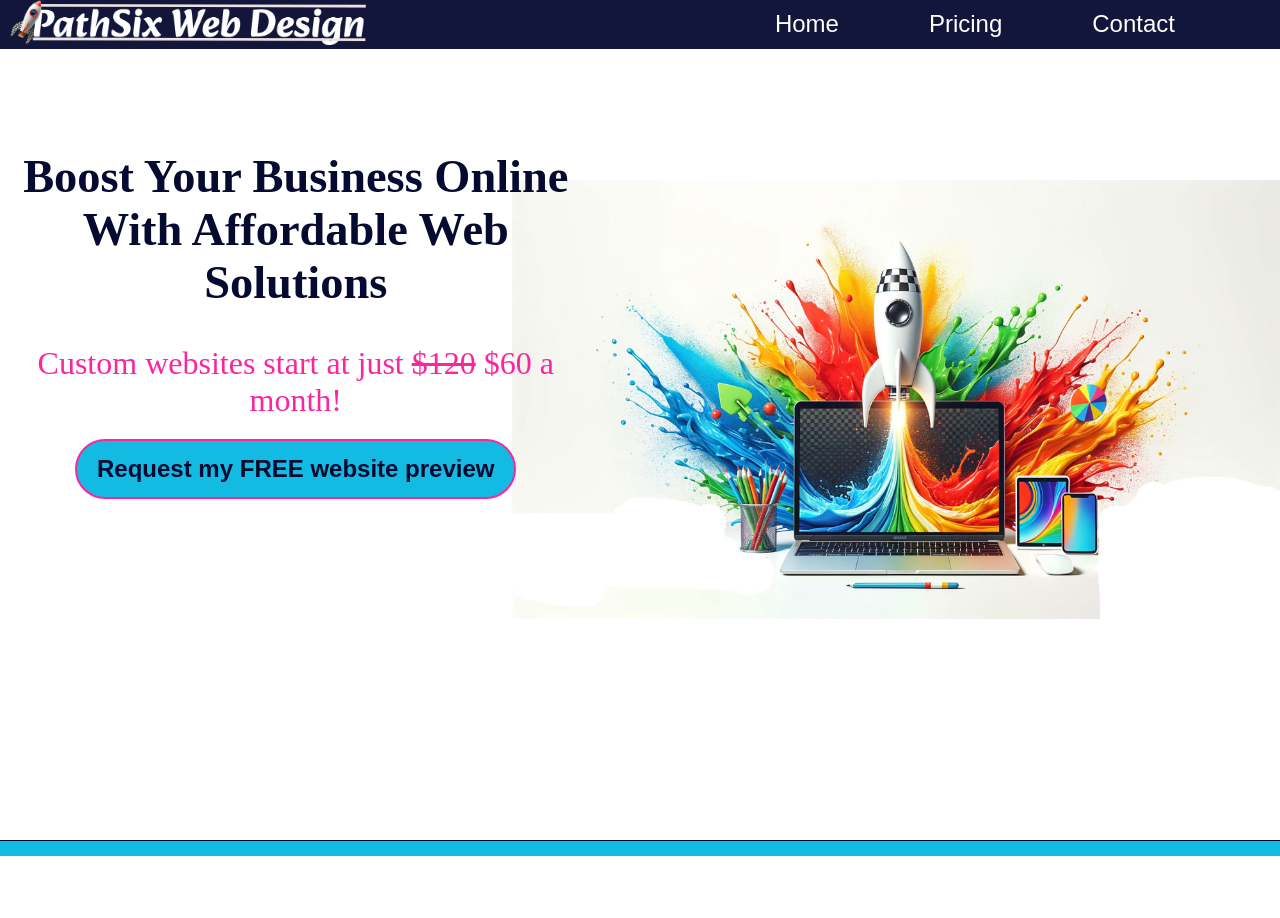
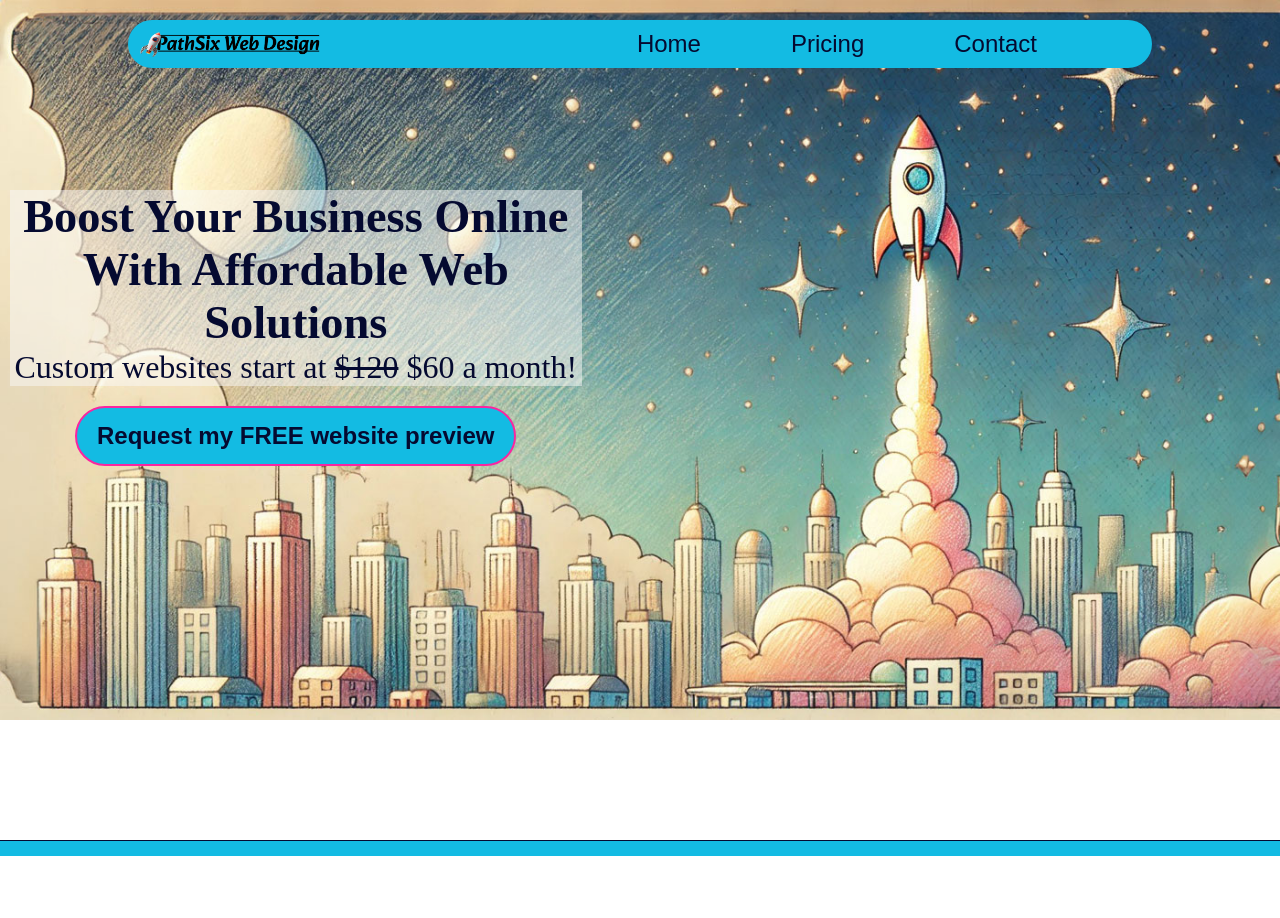
Before and after one commit to boonewh/pathsixdesigns, a Flask app: page / in a window 1280 px wide. Shown: the top 918 px of the page. Run offline with Flask 3, Linux system fonts and the light colour scheme; some web fonts are replaced.

Commit message:
Hero and Nav rework

```diff
--- a/static/css/main.css
+++ b/static/css/main.css
@@ -5,7 +5,7 @@
   --text: #050a30;
   --secondary-text: #fa26a0;
   --link-text: white;
-  --primary-background: rgba(5, 10, 48, 0.95);
+  --primary-background: #13bbe3;
   --light-background: #13bbe3;
   --light-gray-background: rgba(147, 156, 161, 0.9);
   --darker-gray-background: rgba(137, 144, 151, 0.9);
@@ -34,10 +34,9 @@ header,
 }
 
 header {
-  background: url(../images/rocket.jpg);
-  background-position: top 50% right; /* POSITION of background image */
+  background: url(../images/rocket_background.jpg);
   background-repeat: no-repeat;
-  background-size: 60%;
+  background-size: 100%;
   height: 100vh;
   display: flex;
   flex-direction: column;
@@ -45,17 +44,19 @@ header {
 }
 
 .header-top {
-  width: 100%;
-  background-color: var(--primary-background);
+  width: 80%;
+  margin: 20px auto; /* Centers the header-top div */
   display: flex;
-  justify-content: space-between;
   align-items: center;
+  background: var(--primary-background);
+  border-radius: 25px;
   z-index: 3;
 }
 
 .logo {
-  width: 50%;
-  margin-left: 10px;
+  width: 45%;
+  padding: 0 10px;
+  padding-top: 5px;
 }
 
 .header-banner,
@@ -74,6 +75,7 @@ header h2 {
   text-align: center;
   width: 45%;
   margin: auto 0;
+  background: rgb(250, 250, 250, 0.5);
 }
 
 .header-banner h1 {
@@ -85,12 +87,13 @@ header h2 {
 }
 
 header p {
-  color: var(--secondary-text);
+  color: var(--text);
   z-index: 3;
   font-size: 2em;
   text-align: center;
   width: 45%;
   margin: auto 0;
+  background: rgb(250, 250, 250, 0.5);
 }
 
 .rocket {
@@ -103,6 +106,7 @@ nav {
   display: flex;
   justify-content: flex-end;
   margin-right: 60px;
+  padding: 10px;
   font-family: Arial, Helvetica, sans-serif;
 }
 
@@ -118,7 +122,7 @@ nav ul li {
 }
 
 nav ul li a {
-  color: var(--link-text);
+  color: var(--text);
   text-decoration: none;
   font-size: 1.5em;
   transition: var(--transition);
@@ -132,7 +136,7 @@ nav ul li a:hover {
   display: none;
   font-size: 2em;
   cursor: pointer;
-  color: white;
+  color: var(--text);
 }
 
 #nav-toggle {
@@ -488,6 +492,7 @@ footer ul li a:hover {
 
   .logo {
     display: block;
+    width: 100%;
   }
 
   .main-content {
--- a/templates/base.html
+++ b/templates/base.html
@@ -63,7 +63,7 @@
         <header>
             <div class="header-top">
                 <div>
-                    <img src="{{ url_for('static', filename='images/PathSix_logo1.png') }}" alt="PathSix Logo" class="logo">
+                    <img src="{{ url_for('static', filename='images/PathSix_primary_logo.png') }}" alt="PathSix Logo" class="logo">
                 </div>
                 <input type="checkbox" id="nav-toggle" class="nav-toggle">
                 <label for="nav-toggle" class="navicon">&#9776;</label>
@@ -75,7 +75,7 @@
                     </ul>
                 </nav>
             </div>
-            <img src="{{ url_for('static', filename='images/rocket.jpg') }}" alt="Rocket launching from laptop" class="rocket">
+            <img src="{{ url_for('static', filename='images/rocket_background.jpg') }}" alt="Rocket launching from laptop" class="rocket">
             {% block header %}{% endblock %}
         </header>
 
--- a/templates/index.html
+++ b/templates/index.html
@@ -10,8 +10,7 @@
         <div class="header-banner">
             <h1>Boost Your Business Online</h1>
             <h2>With Affordable Web Solutions</h2>
-            <br><br>
-            <p>Custom websites start at just <s>$120</s> $60 a month!</p>
+            <p>Custom websites start at <s>$120</s> $60 a month!</p>
             <div class="buttons">
             <button><a href="{{ url_for('contact') }}">Request my FREE website preview</a></button>
             </div>
```
Also changed, not shown: static/images/PathSix_primary_logo.png, static/images/pathsix_logo_blue.png (added), static/images/rocket.png (added), static/images/rocket_background.jpg (added), static/images/rocket_background.webp (added).
